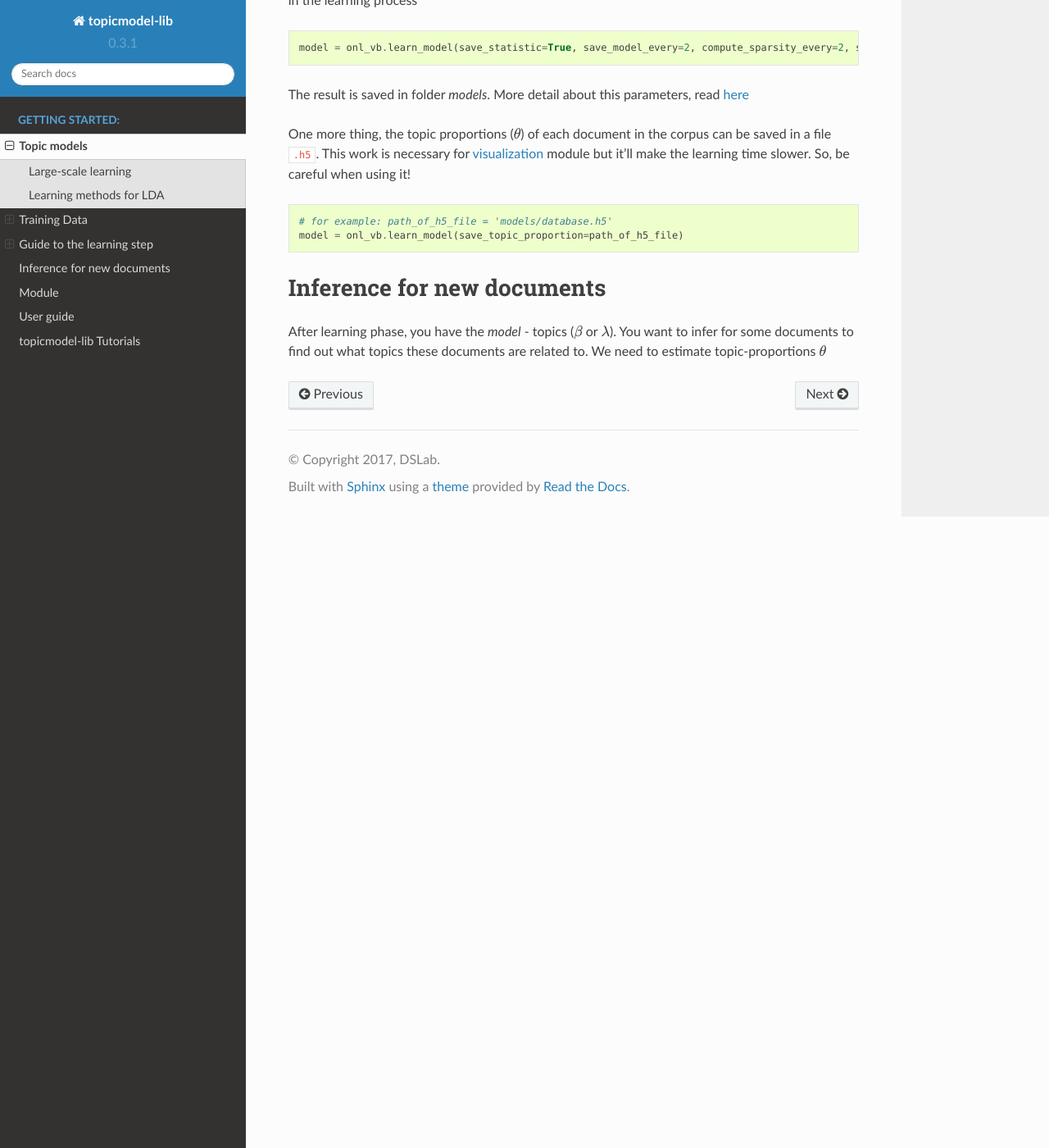
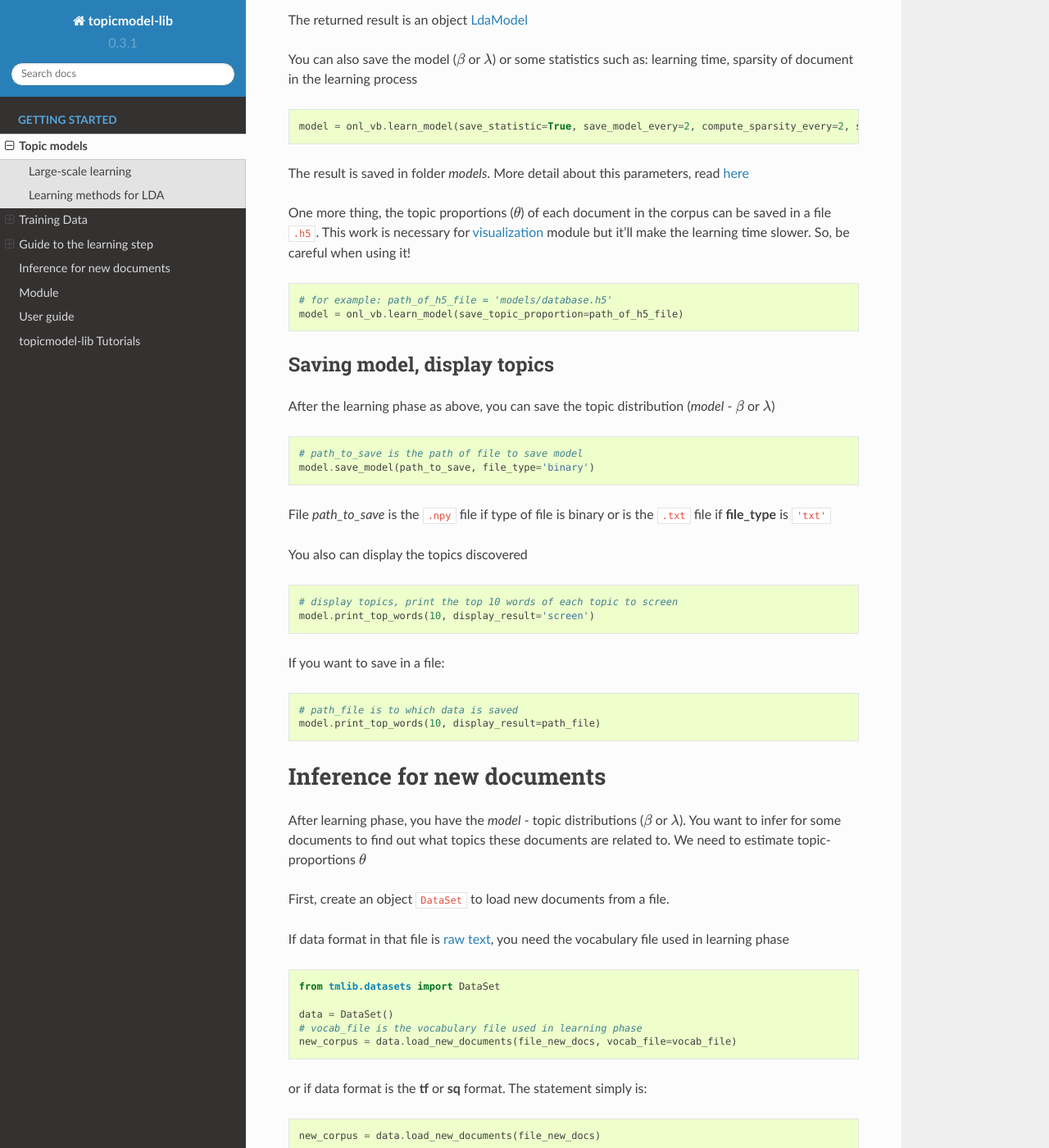
Before and after one commit to TruongKhang/documentation, a Sphinx documentation site: the page built from doc/quick_start.rst, in a window 1280 px wide and 1400 px high, scrolled down 4646 px. Shown: the whole window at 82% size. Built offline with Sphinx 7.4.7 and the Read the Docs theme 2.0.0, drawn with Linux system fonts in a browser that asks for light colours; some of the changed text lies outside the part shown.

Commit message:
update doc

```diff
--- a/doc/index.rst
+++ b/doc/index.rst
@@ -121,7 +121,7 @@ The project is licensed under the MIT license.
 
 .. toctree::
    :maxdepth: 2
-   :caption: Getting started:
+   :caption: Getting started
 
    quick_start
    list_api
--- a/doc/quick_start.rst
+++ b/doc/quick_start.rst
@@ -58,7 +50,7 @@ Our framework is support for 3 input format:
 
   The raw corpus must be stored in a file. Each document is placed in 2 pair tag <DOC></DOC> and <TEXT></TEXT> as follow:
 
-  .. image:: ../images/format.PNG
+  .. image:: ./images/format.PNG
 
   You can see `ap corpus`_ for example
 
@@ -150,7 +142,7 @@ Our framework is support for 3 input format:
 Guide to the learning step
 --------------------------
 
-In this phase, the main task is find out the global variable (topics) - in this project, we call it named `model` for simple. We designed the state-of-the-art methods (online/streaming learning): `Online VB`_, `Online CVB0`_, `Online CGS`_, `Online OPE`_, `Online FW`_, `Streaming VB`_, `Streaming OPE`_, `Streaming FW`_, `ML-OPE`_, `ML-CGS`_, `ML-FW`_
+In this phase, the main task is to find out the global variable (topics) - in this project, we call it named `model` for simple. We designed the state-of-the-art methods (online/streaming learning): `Online VB`_, `Online CVB0`_, `Online CGS`_, `Online OPE`_, `Online FW`_, `Streaming VB`_, `Streaming OPE`_, `Streaming FW`_, `ML-OPE`_, `ML-CGS`_, `ML-FW`_
 
 .. _Online VB: ./methods/online_vb.rst
 .. _Online CVB0: ./methods/online_cvb0.rst
@@ -233,9 +223,73 @@ One more thing, the topic proportions (:math:`\theta`) of each document in the c
 
 .. _visualization: ./visualization.rst
 
+Saving model, display topics
+============================
+After the learning phase as above, you can save the topic distribution (`model` - :math:`\beta` or :math:`\lambda`)
 
+::
+
+  # path_to_save is the path of file to save model
+  model.save_model(path_to_save, file_type='binary')
+
+File `path_to_save` is the ``.npy`` file if type of file is binary or is the ``.txt`` file if **file_type** is ``'txt'``
+
+You also can display the topics discovered
+
+::
+
+  # display topics, print the top 10 words of each topic to screen
+  model.print_top_words(10, display_result='screen')
+
+If you want to save in a file:
+
+::
+
+  # path_file is to which data is saved
+  model.print_top_words(10, display_result=path_file)
 
 ---------------------------
 Inference for new documents
 ---------------------------
-After learning phase, you have the `model` - topics (:math:`\beta` or :math:`\lambda`). You want to infer for some documents to find out what topics these documents are related to. We need to estimate topic-proportions :math:`\theta`
+After learning phase, you have the `model` - topic distributions (:math:`\beta` or :math:`\lambda`). You want to infer for some documents to find out what topics these documents are related to. We need to estimate topic-proportions :math:`\theta`
+
+First, create an object ``DataSet`` to load new documents from a file.
+
+If data format in that file is `raw text`_, you need the vocabulary file used in learning phase
+
+.. _raw text: Data Format
+
+::
+
+  from tmlib.datasets import DataSet
+
+  data = DataSet()
+  # vocab_file is the vocabulary file used in learning phase
+  new_corpus = data.load_new_documents(file_new_docs, vocab_file=vocab_file)
+
+or if data format is the **tf** or **sq** format. The statement simply is:
+
+::
+
+  new_corpus = data.load_new_documents(file_new_docs)
+
+After that, you have to load the model which is saved in the learning phase into object ``OnlineVB``
+
+::
+
+  # create object LdaModel
+  learnt_model = LdaModel()
+  # read topic distribution from file
+  lda_model.load_model(path_file_to_read)
+
+  # load lda_model into OnlineVB
+  from tmlib.lda import OnlineVB
+  online_vb = OnlineVB(lda_model=learnt_model)
+
+Call ``infer_new_docs`` function to inference step
+
+::
+
+  gamma = online_vb.infer_new_docs(new_corpus)
+  # you can estimate topic proportion theta from variational parameter gamma
+  theta = online_vb.estimate_topic_proportion(gamma)
```
Also changed, not shown: other parts of doc/quick_start.rst (+1 -11 lines).
